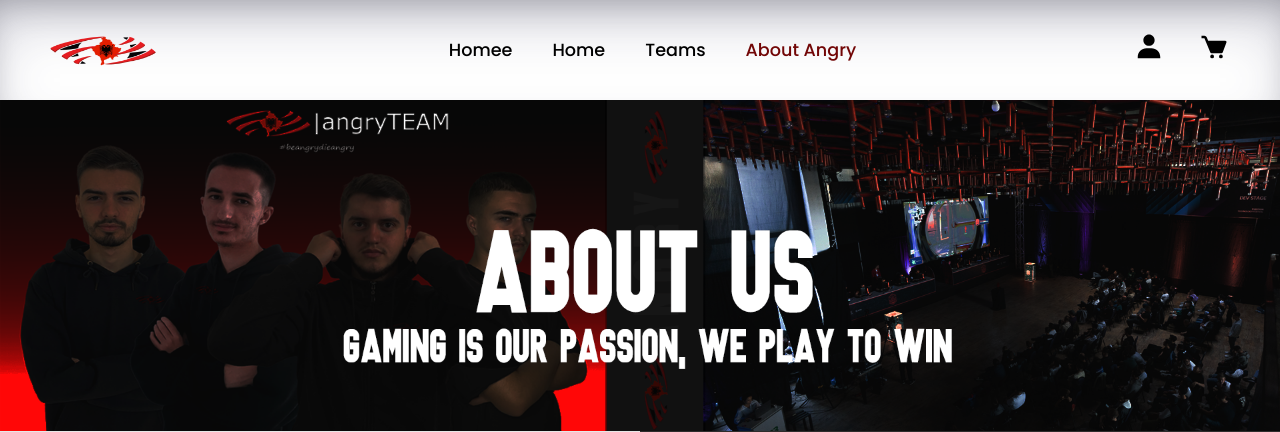
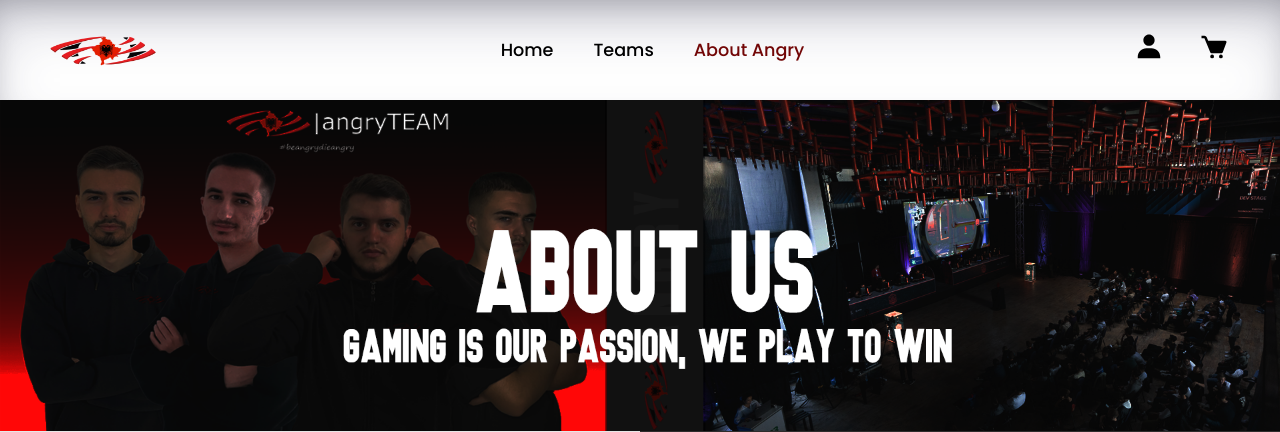
Before and after one commit to endritthaqi/ANGRY-ESPORTS---Webpage-PHP-JS-Project, a PHP site: page /aboutus.php in a window 1280 px wide. Shown: the top 432 px of the page. Run offline with PHP 8.4, Linux system fonts and the light colour scheme.

Commit message:
about index fixed error git

```diff
--- a/aboutus.php
+++ b/aboutus.php
@@ -30,7 +30,6 @@
       /></a>
 
       <div class="navbar">
-        <li><a href="/index.php">Homee</a></li>
         <li><a href="/index.php">Home</a></li>
         <li><a href="/teams.php">Teams</a></li>
         <li><a href="/aboutus.php" class="active">About Angry</a></li>
```
Also changed, not shown: index.php (+1 -6 lines).
